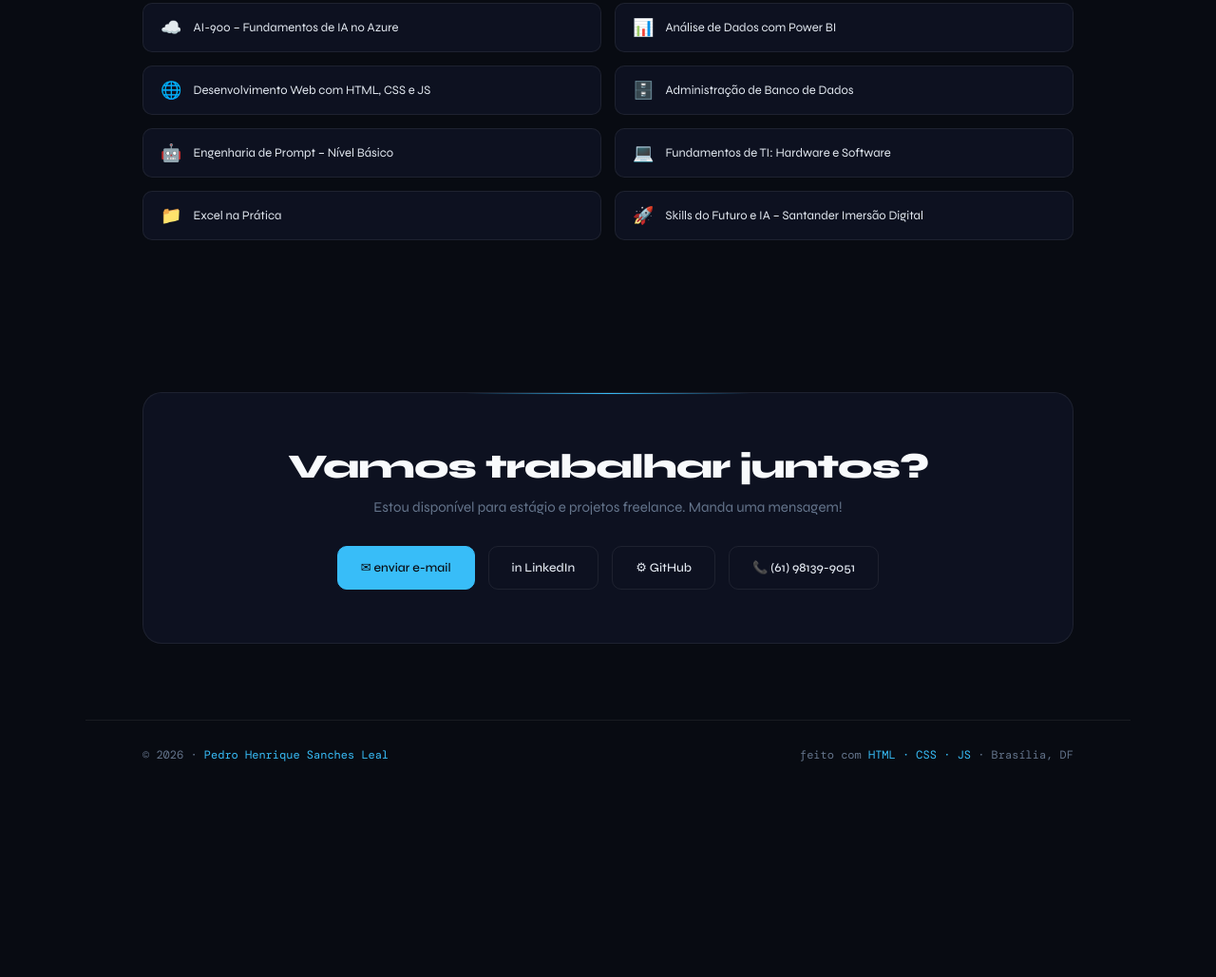
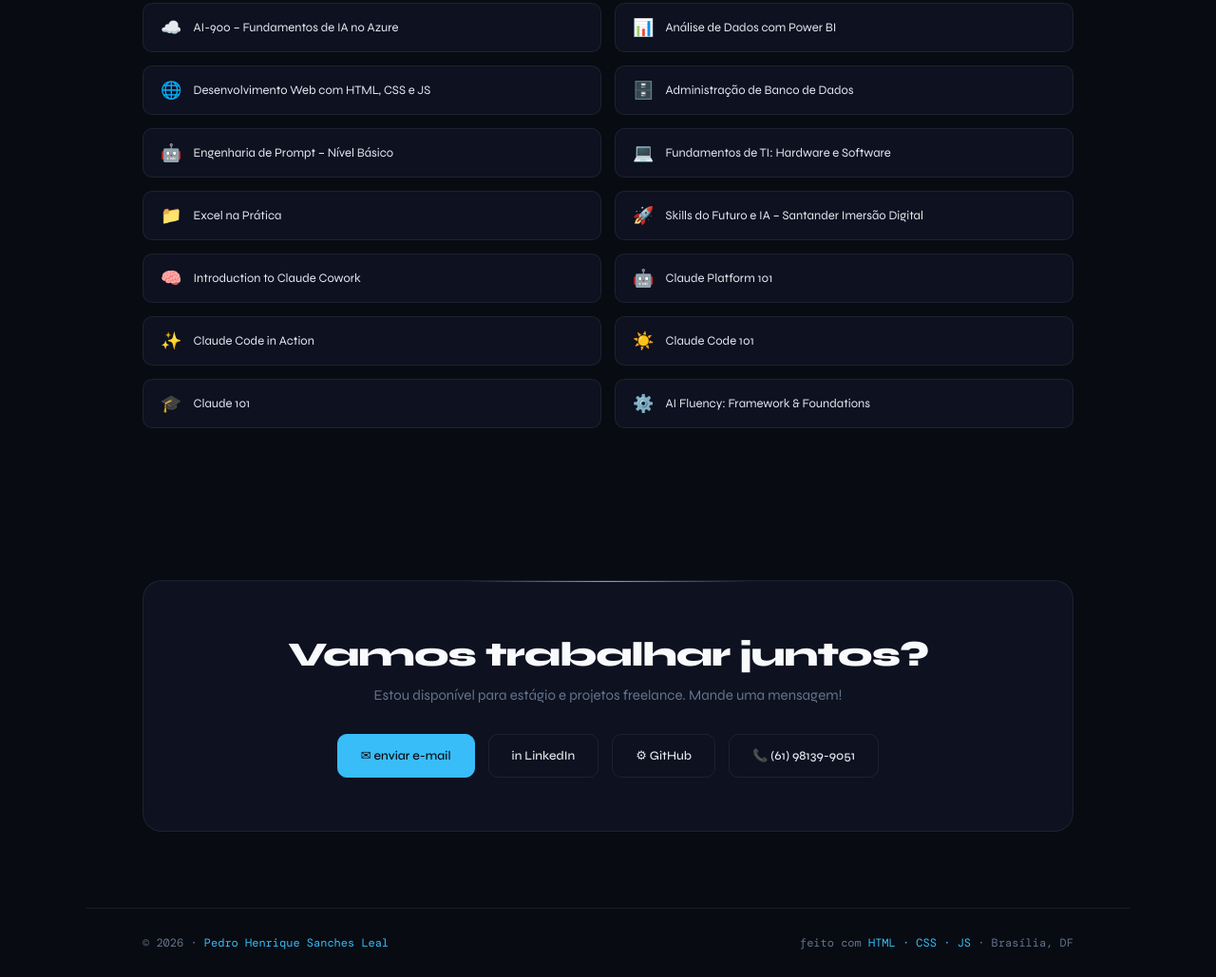
Before and after one commit to pedrohenriquesanchesleal4-debug/Portf-lio-v1, a plain HTML site: page index.html in a window 1280 px wide. Shown: the part 4153-5182 px from the top of the page at 95% size. Before the commit the page ends 4984 px from the top, so only its background shows below. Drawn offline with nearby package versions, Linux system fonts and the light colour scheme; a web font is replaced by a local one.

Commit message:
Add Claude courses and correct text in contact section
Added new course items related to Claude and updated a text for clarity.

```diff
--- a/index.html
+++ b/index.html
@@ -796,6 +796,12 @@
       <div class="course-item"><span>💻</span> Fundamentos de TI: Hardware e Software</div>
       <div class="course-item"><span>📁</span> Excel na Prática</div>
       <div class="course-item"><span>🚀</span> Skills do Futuro e IA – Santander Imersão Digital</div>
+      <div class="course-item"><span>🧠</span> Introduction to Claude Cowork</div>
+      <div class="course-item"><span>🤖</span> Claude Platform 101</div>
+      <div class="course-item"><span>✨</span> Claude Code in Action</div>
+      <div class="course-item"><span>☀️</span> Claude Code 101</div>
+      <div class="course-item"><span>🎓</span> Claude 101</div>
+      <div class="course-item"><span>⚙️</span> AI Fluency: Framework & Foundations</div>
     </div>
   </section>
 
@@ -803,7 +809,7 @@
   <section id="contato" class="fade-in">
     <div class="contact-wrapper">
       <h2>Vamos trabalhar juntos?</h2>
-      <p>Estou disponível para estágio e projetos freelance. Manda uma mensagem!</p>
+      <p>Estou disponível para estágio e projetos freelance. Mande uma mensagem!</p>
       <div class="contact-links">
         <a class="contact-link primary" href="mailto:pedrohenriquesanchesleal4@gmail.com">✉ enviar e-mail</a>
         <a class="contact-link" href="https://www.linkedin.com/in/pedro-henrique-sanches-leal-a7a721278" target="_blank">in LinkedIn</a>
```
